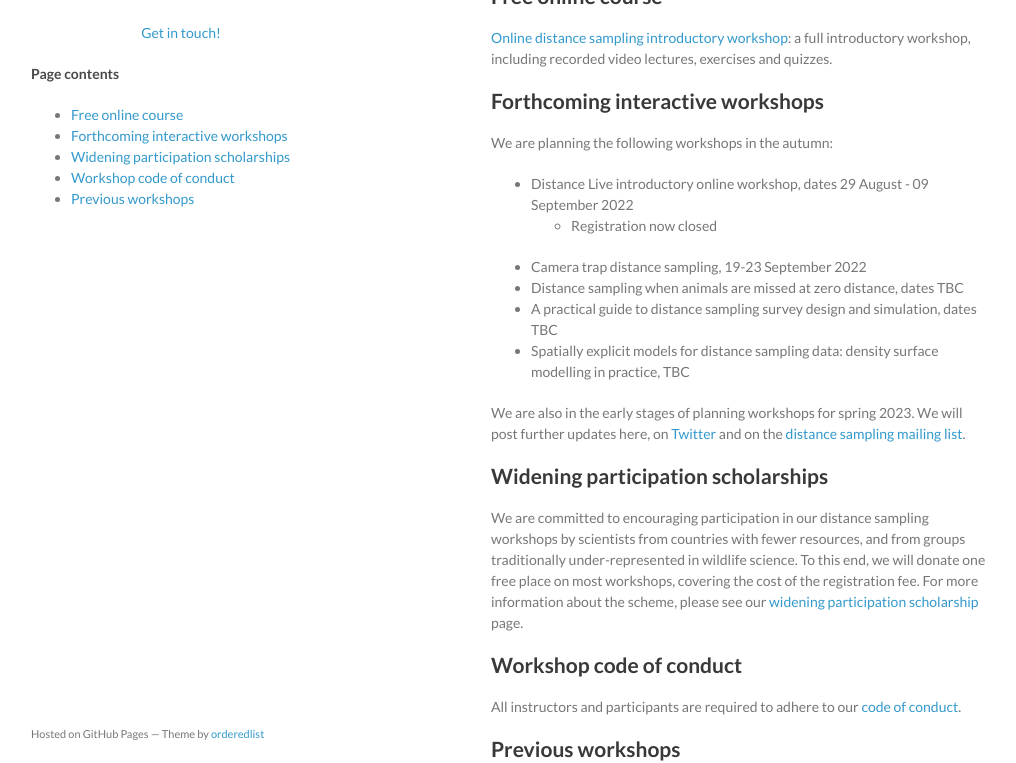
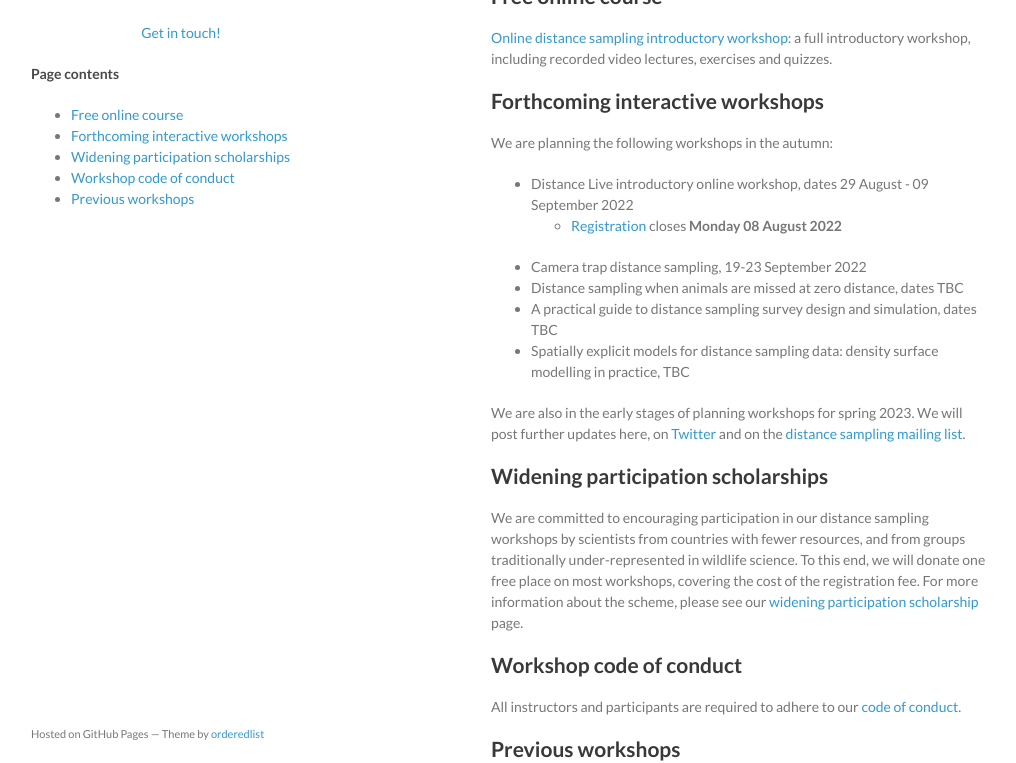
Before and after one commit to distanceworkshops/distanceworkshops.github.io, a Jekyll site: the page built from index.md, in a window 1280 px wide and 900 px high, cut to the strip 137-900 px from the top of the window. Shown: the whole strip, without its empty margins (129-1145 px from the left). Built offline with Jekyll 4.4.1, drawn with Linux system fonts in a browser that asks for light colours.

Commit message:
hmm doesn't close until Monday

```diff
--- a/index.md
+++ b/index.md
@@ -16,7 +16,7 @@ Here you can find content for distance sampling workshops including slides, exer
 We are planning the following workshops in the autumn:
 
 - Distance Live introductory online workshop, dates 29 August - 09 September 2022
-  - Registration now closed
+  - [Registration](intro-aug-2022) closes **Monday 08 August 2022**
 - Camera trap distance sampling, 19-23 September 2022
 - Distance sampling when animals are missed at zero distance, dates TBC
 - A practical guide to distance sampling survey design and simulation, dates TBC
```
